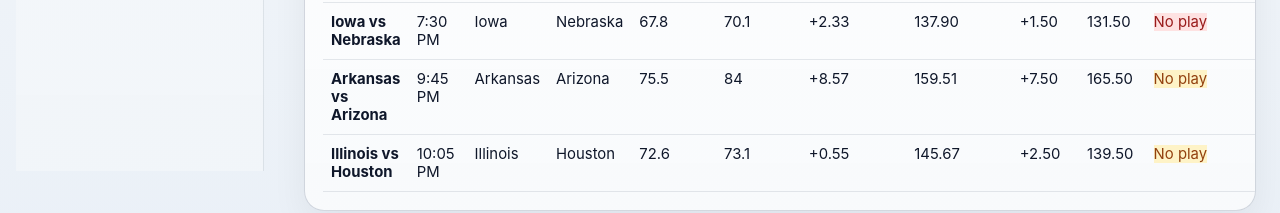
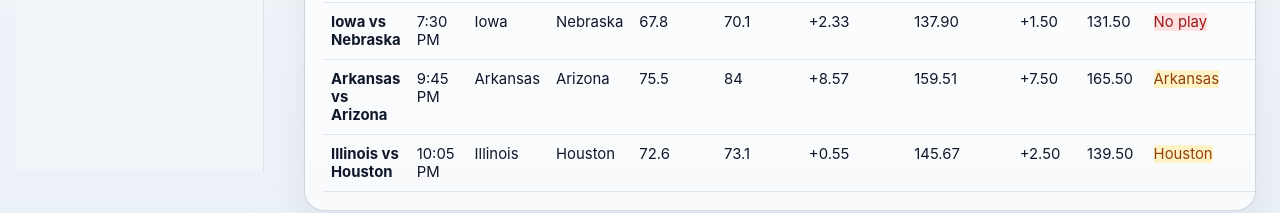
Before and after one commit to kevinheinzelman/action-exporter-view, a Next.js app: page /kenpom in a window 1280 px wide. Shown: the part 609-822 px from the top of the page. Built offline with nearby package versions, Linux system fonts and the light colour scheme.

Commit message:
Derive KenPom spread recommendation text from page logic

```diff
--- a/app/kenpom/page.tsx
+++ b/app/kenpom/page.tsx
@@ -333,7 +333,17 @@
   if (typeof row.spreadEdge !== 'number' || row.spreadEdge < 1) {
     return 'No play';
   }
-  return row.spreadRecommendation ?? 'No play';
+  if (typeof row.projectedSpread !== 'number' || typeof row.spreadMarketAway !== 'number') {
+    return 'No play';
+  }
+  const delta = row.projectedSpread - row.spreadMarketAway;
+  if (delta > 0) {
+    return row.awayTeam;
+  }
+  if (delta < 0) {
+    return row.homeTeam;
+  }
+  return 'No play';
 }
 
 function getTotalRecommendationDisplay(row: KenPomBoardRow): string {
```
